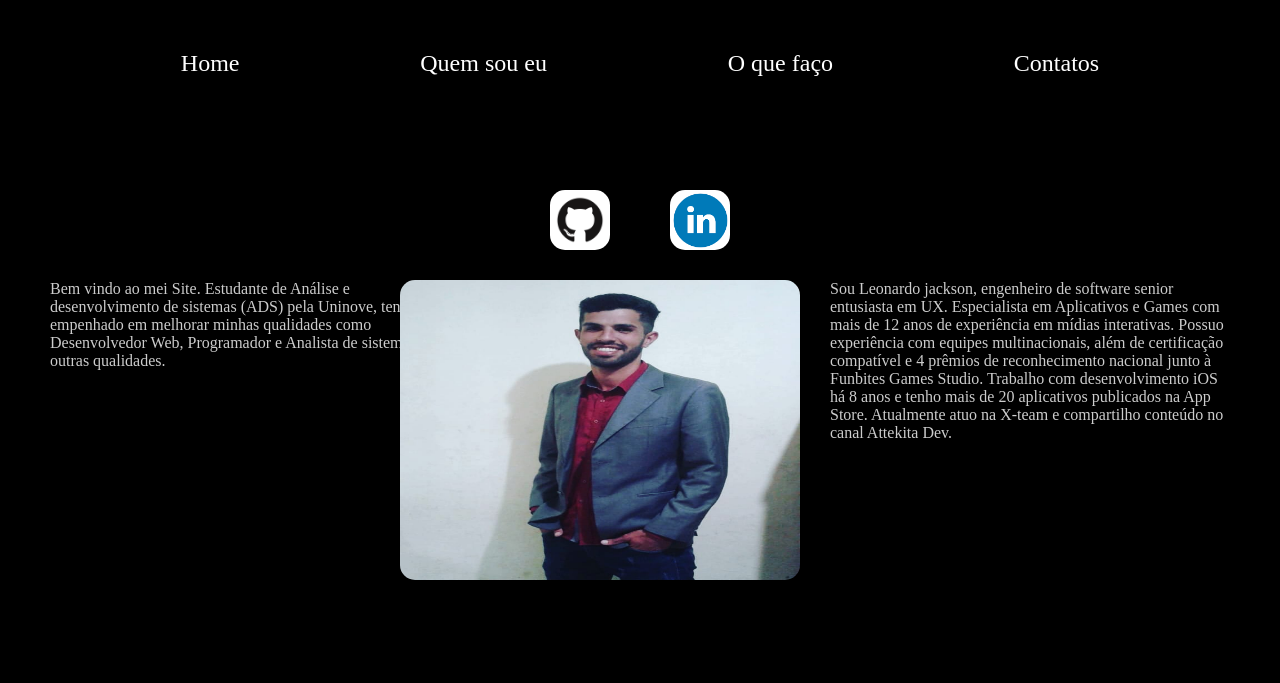
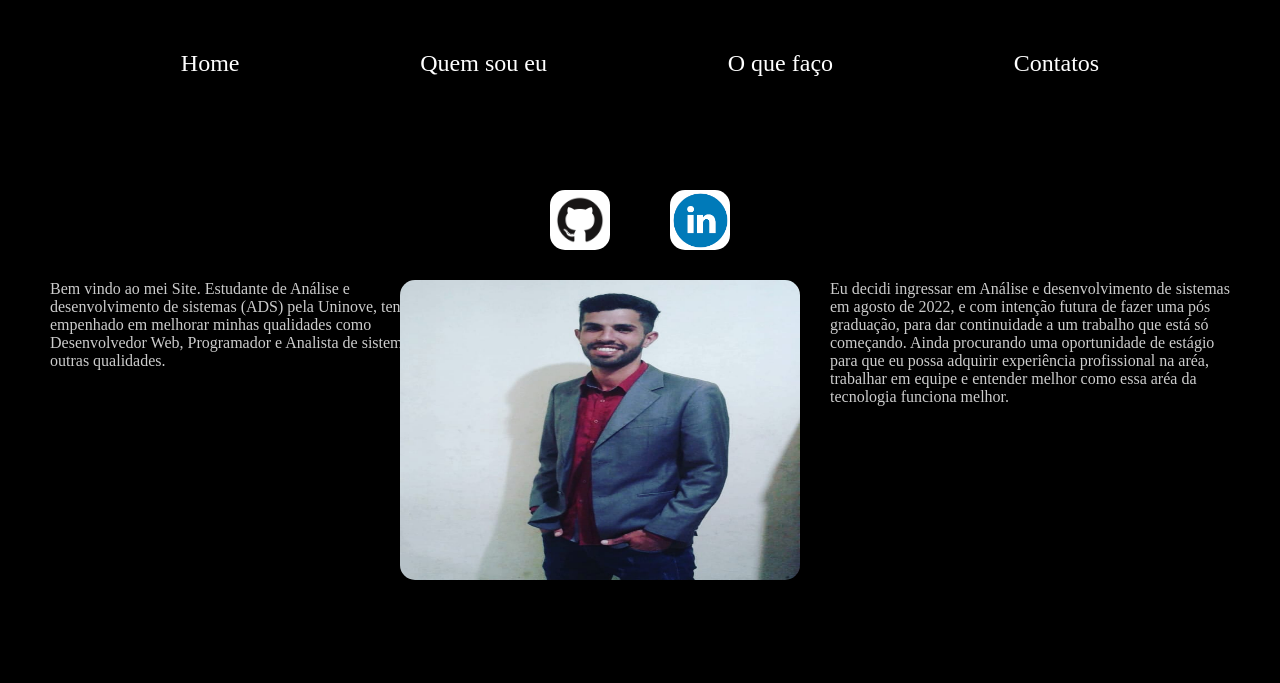
Before and after one commit to Leojjackson/Apresenta-o, a plain HTML site: page index.html in a window 1280 px wide. Drawn offline with Linux system fonts and the light colour scheme.

Commit message:
13/11/2022

```diff
--- a/index.html
+++ b/index.html
@@ -45,9 +45,10 @@
     </nav>
 
     <aside class="texto-apresentacao">
-    <p>Sou Leonardo jackson, engenheiro de software senior entusiasta em UX. Especialista em Aplicativos e Games com mais de 12 anos de experiência em mídias interativas. Possuo experiência com equipes multinacionais, além de certificação compatível e 4 prêmios de reconhecimento nacional junto à Funbites Games Studio.
-
-        Trabalho com desenvolvimento iOS há 8 anos e tenho mais de 20 aplicativos publicados na App Store. Atualmente atuo na X-team e compartilho conteúdo no canal Attekita Dev.</p>
+    <p> Eu decidi ingressar em Análise e desenvolvimento de sistemas em agosto de 2022, e com intenção futura de fazer uma pós graduação, para dar continuidade a um trabalho que
+        está só começando. Ainda procurando uma oportunidade de estágio para que eu possa adquirir experiência profissional na aréa, trabalhar em equipe e entender melhor
+        como essa aréa da tecnologia funciona melhor.
+    </p>
     </aside>
 </body>
 </html>
```
